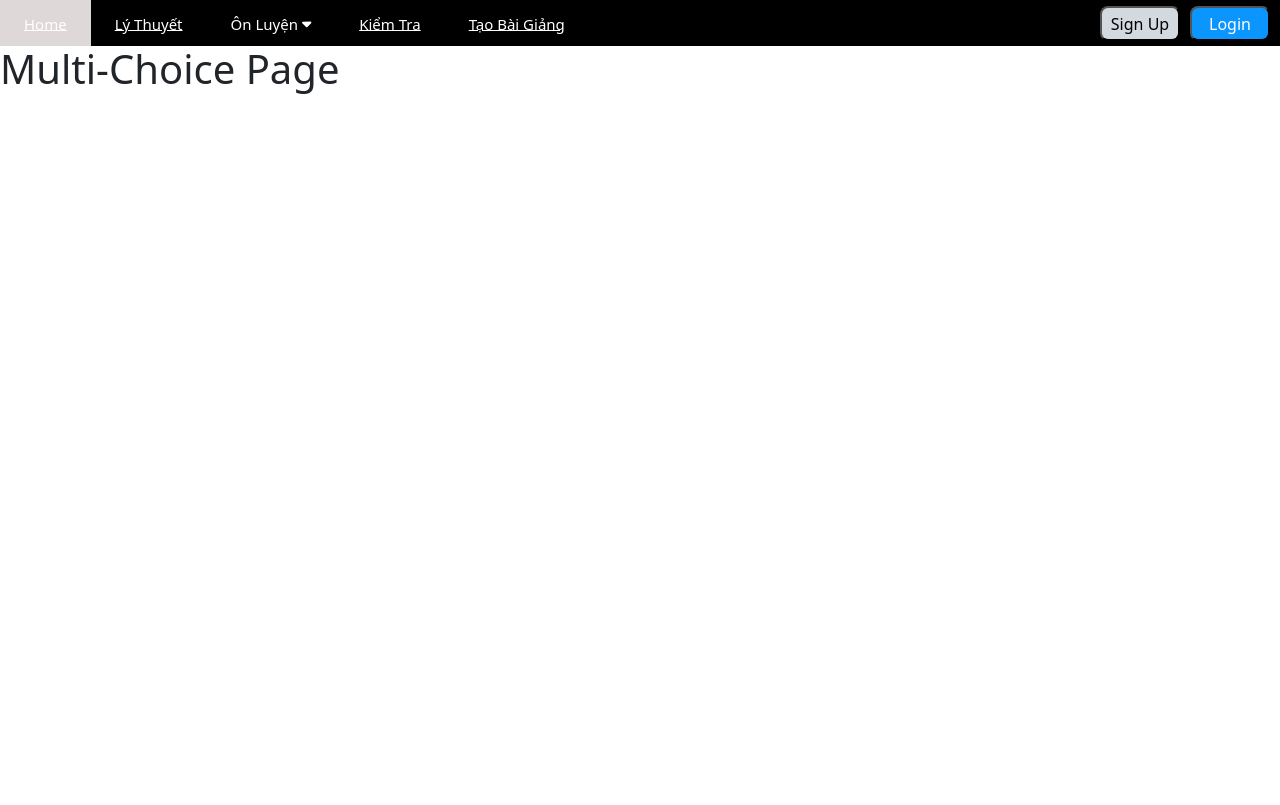
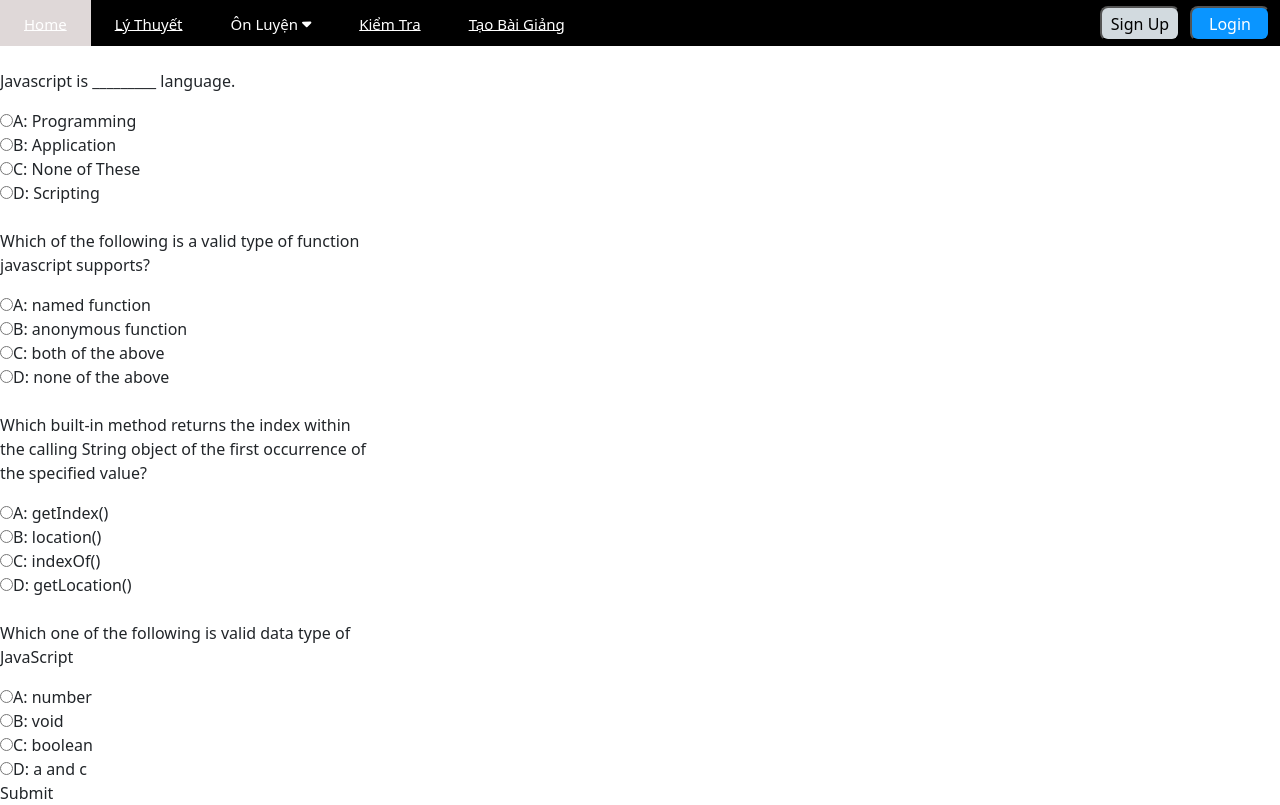
Before and after one commit to nguyenthekien180817/Math4Kids, a React (Create React App) app: page /trac-nghiem in a window 1280 px wide. Built offline with nearby package versions, Linux system fonts and the light colour scheme.

Commit message:
Some change to login and signup function

```diff
--- a/src/Client/components/layout/Account Pages and Pop-up/LoginPopup.js
+++ b/src/Client/components/layout/Account Pages and Pop-up/LoginPopup.js
@@ -6,6 +6,8 @@ import { ClickOutContext, SetSignUpContext } from "../navbar/Navbar";
 function LoginPopup(props) {
   const closeFunction = useContext(ClickOutContext);
   const setType = useContext(SetSignUpContext);
+  const [accountData, setAccountData] = useState(null);
+
   // console.log(props);
   return (
     <div>
@@ -27,7 +29,7 @@ function LoginPopup(props) {
             <label className="formLabel" htmlFor="password">
               Password
             </label>
-            <input type="password" className="formInput"></input>
+            <input minLength="12" type="password" className="formInput"></input>
             <a
               className="passwordRevcovery"
               href="password-recovery"
--- a/src/Client/components/layout/Account Pages and Pop-up/SignupPopup.js
+++ b/src/Client/components/layout/Account Pages and Pop-up/SignupPopup.js
@@ -17,40 +17,24 @@ function SignupPopup(props) {
           <div className="popupHeader">
             <h1 style={{}}>Sign Up</h1>
           </div>
-          <form>
+          <form method="post" action="http://localhost:4000/account/create">
             <label className="formLabel" htmlFor="email">
               Email
             </label>
-            <input
-              type="email"
-              className="formInput"
-              id="email"
-              required
-            ></input>
+            <input type="email" className="formInput" id="email" name="email" />
             <label className="formLabel" htmlFor="password">
               Mật khẩu
             </label>
             <input
               type="password"
               className="formInput"
-              id="email"
-              required
-            ></input>
+              id="password"
+              name="password"
+            />
 
-            <label className="formLabel" htmlFor="password">
-              Xác nhận mật khẩu
-            </label>
-            <input
-              type="password"
-              className="formInput"
-              id="email"
-              required
-            ></input>
-            <input
-              value={"Đăng Ký Ngay!"}
-              type="submit"
-              className="loginButtonPopup"
-            />
+            <button type="submit" className="loginButtonPopup">
+              Thêm khóa học
+            </button>
           </form>
         </div>
       </div>
--- a/src/Client/components/pages/MultiChoicePage.js
+++ b/src/Client/components/pages/MultiChoicePage.js
@@ -1,9 +1,134 @@
 import React from "react";
+import { useState } from "react";
+function MultiChoicePage() {
+  const myQuestions = [
+    {
+      question: "Javascript is _________ language.",
+      answers: {
+        a: "Programming",
+        b: "Application",
+        c: "None of These",
+        d: "Scripting",
+      },
+      correctAnswer: "Programming",
+    },
+    {
+      question:
+        "Which of the following is a valid type of function javascript supports?",
+      answers: {
+        a: "named function",
+        b: "anonymous function",
+        c: "both of the above",
+        d: "none of the above",
+      },
+      correctAnswer: "named function",
+    },
+    {
+      question:
+        "Which built-in method returns the index within the calling String object of the first occurrence of the specified value?",
+      answers: {
+        a: "getIndex()",
+        b: "location()",
+        c: "indexOf()",
+        d: "getLocation()",
+      },
+      correctAnswer: "indexOf()",
+    },
+    {
+      question: "Which one of the following is valid data type of JavaScript",
+      answers: {
+        a: "number",
+        b: "void",
+        c: "boolean",
+        d: "a and c",
+      },
+      correctAnswer: "number",
+    },
+  ];
 
-function MultiChoicePage() {
+  let score = 0;
+  let answersArray = [];
+  for (let i = 0; i < myQuestions.length; i++) {
+    answersArray[i] = 0;
+  }
+
+  console.log(answersArray);
+
+  let handleRadioSelect = (e) => {
+    answersArray[e.target.name] = e.target.value;
+    console.log(answersArray);
+  };
+
+  let handleSubmitScore = () => {
+    for (let i = 0; i < myQuestions.length; i++) {
+      if (myQuestions[i].correctAnswer == answersArray[i]) {
+        score++;
+      }
+    }
+    console.log(`You scored ${score} out of ${answersArray.length}`);
+  };
+
   return (
     <div>
-      <h1>Multi-Choice Page</h1>
+      <form>
+        {myQuestions.map((question, index) => {
+          return (
+            <div>
+              <br />
+              <p>{question.question}</p>
+              {/* Question A */}
+              <input
+                type="radio"
+                name={`${index}`}
+                value={question.answers.a}
+                id={question.answers.a}
+                onClick={(e) => handleRadioSelect(e)}
+              ></input>
+              <label htmlFor={question.answers.a}>
+                A: {question.answers.a}
+              </label>
+              <br />
+              {/* Question B */}
+              <input
+                type="radio"
+                name={`${index}`}
+                value={question.answers.b}
+                id={question.answers.b}
+                onClick={(e) => handleRadioSelect(e)}
+              ></input>
+              <label htmlFor={question.answers.b}>
+                B: {question.answers.b}
+              </label>
+              <br />
+              {/* Question C */}
+              <input
+                type="radio"
+                name={`${index}`}
+                value={question.answers.c}
+                id={question.answers.c}
+                onClick={(e) => handleRadioSelect(e)}
+              ></input>
+              <label htmlFor={question.answers.c}>
+                C: {question.answers.c}
+              </label>
+              <br />
+              {/* Question D */}
+              <input
+                type="radio"
+                name={`${index}`}
+                value={question.answers.d}
+                id={question.answers.d}
+                onClick={(e) => handleRadioSelect(e)}
+              ></input>
+              <label htmlFor={question.answers.d}>
+                D: {question.answers.d}
+              </label>
+              <br />
+            </div>
+          );
+        })}
+        <div onClick={() => handleSubmitScore()}>Submit</div>
+      </form>
     </div>
   );
 }
--- a/src/Client/components/pages/QuizPage.js
+++ b/src/Client/components/pages/QuizPage.js
@@ -3,6 +3,6 @@ import QuizForm from "../layout/quiz page/QuizForm";
 import SectionSelection from "../layout/navbar/SectionSelection";
 
 function QuizPage() {
-  return <div></div>;
+  return <div>Hello</div>;
 }
 export default QuizPage;
--- a/src/Server/routes/index.js
+++ b/src/Server/routes/index.js
@@ -1,7 +1,9 @@
 const lessonRouter = require("./lessons");
+const accountRouter = require("./account");
 
 function route(app) {
   app.use("/ly-thuyet", lessonRouter);
+  app.use("/account", accountRouter);
 }
 
 module.exports = route;
```
Also changed, not shown: src/Server/controllers/AccountController.js (added, +24 -0 lines), src/Server/model/Accounts.js (added, +18 -0 lines), src/Server/routes/account.js (added, +8 -0 lines).
